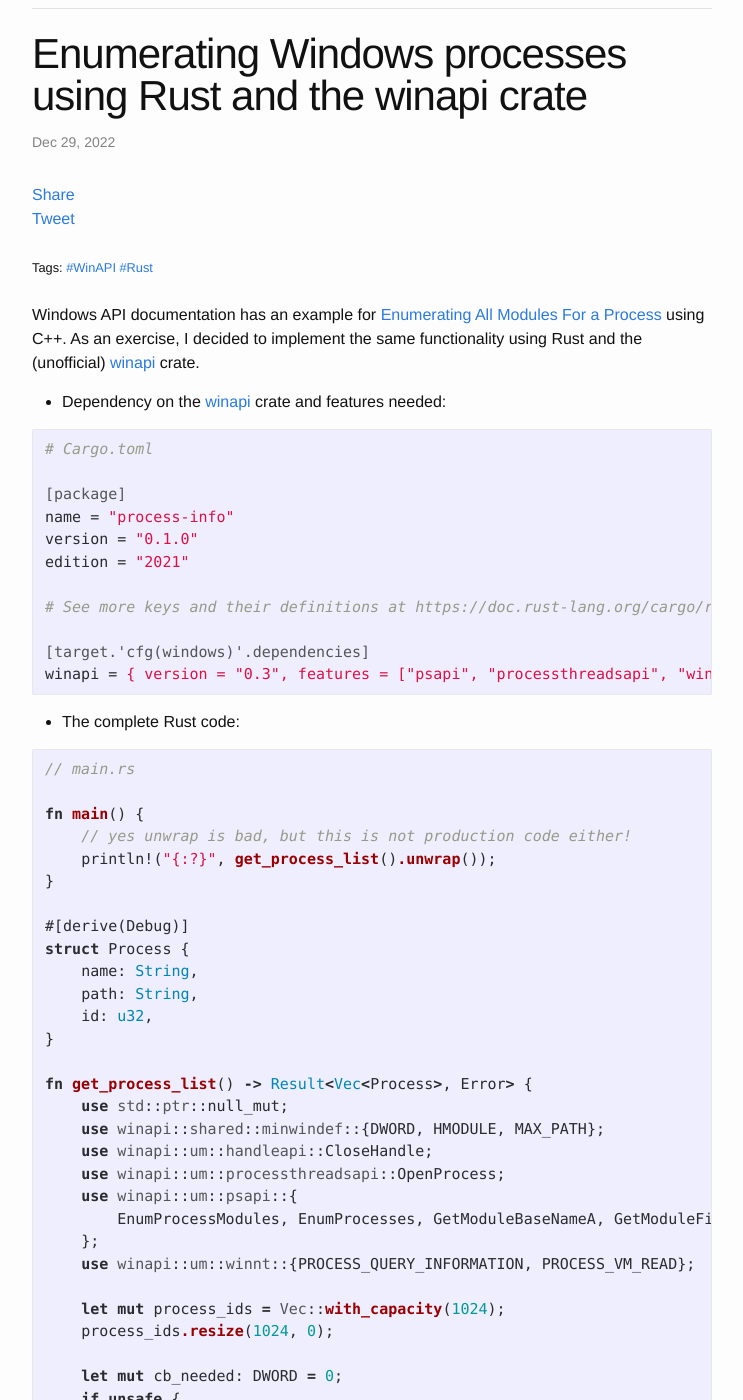
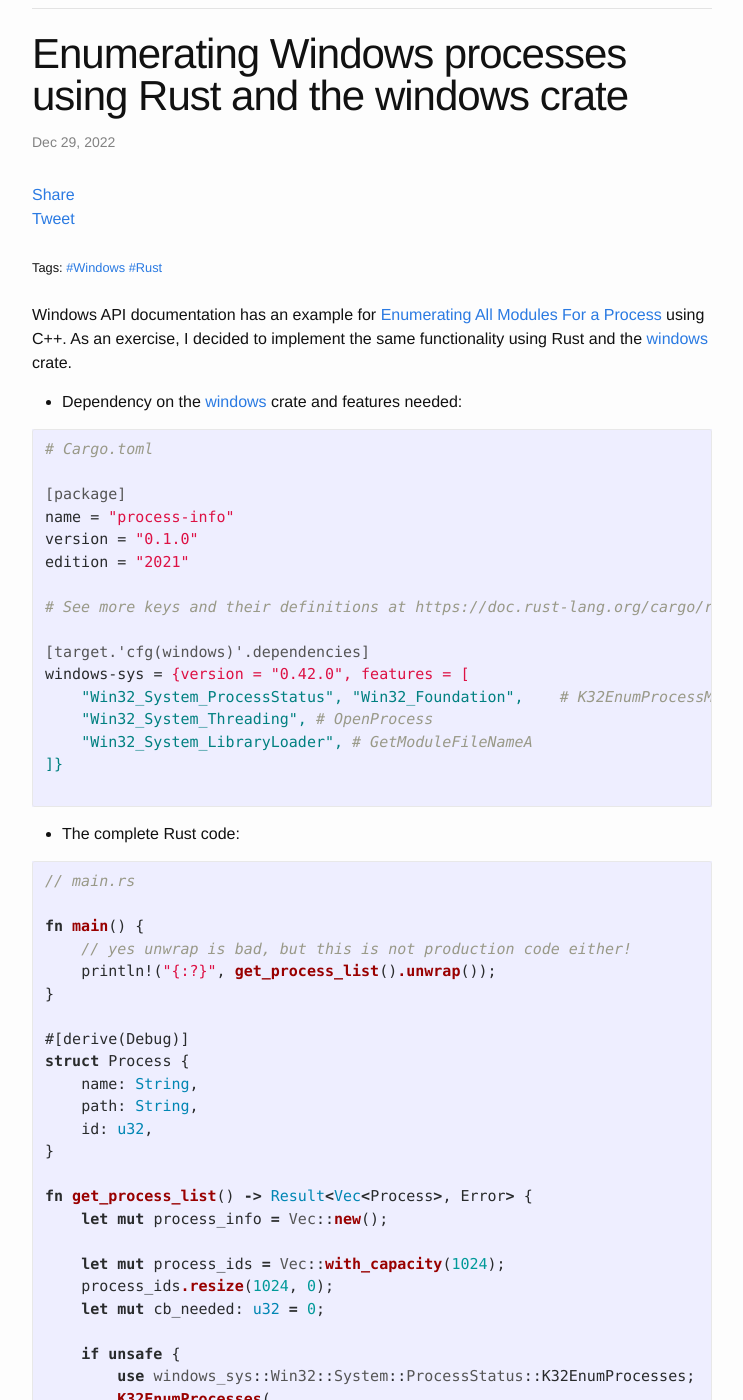
Before and after one commit to bazizi/bazizi.github.io, a Jekyll site: the page built from _posts/2022-12-29-enumerating-windows-processes-using-Rust.md, in a window 1280 px wide and 1400 px high, scrolled down 226 px. Shown: the whole window, without its empty margins (268-1011 px from the left). Built offline with Jekyll 4.4.1, drawn with Linux system fonts in a browser that asks for light colours; comment, search, counter and statistics services are not loaded; some of the changed text lies outside the part shown.

Commit message:
replace winapi with windows crate

````diff
--- a/_posts/2022-12-29-enumerating-windows-processes-using-Rust.md
+++ b/_posts/2022-12-29-enumerating-windows-processes-using-Rust.md
@@ -1,16 +1,16 @@
 ---
 layout: post
-title:  "Enumerating Windows processes using Rust and the winapi crate"
+title:  "Enumerating Windows processes using Rust and the windows crate"
 date:   2022-12-29
 tags:
-- WinAPI
+- Windows
 - Rust
 ---
 
-Windows API documentation has an example for [Enumerating All Modules For a Process](https://learn.microsoft.com/en-us/windows/win32/psapi/enumerating-all-modules-for-a-process) using C++. As an exercise, I decided to implement the same functionality using Rust and the  (unofficial) [winapi](https://docs.rs/winapi/latest/winapi/) crate.
+Windows API documentation has an example for [Enumerating All Modules For a Process](https://learn.microsoft.com/en-us/windows/win32/psapi/enumerating-all-modules-for-a-process) using C++. As an exercise, I decided to implement the same functionality using Rust and the  [windows](https://docs.rs/crate/windows-sys/latest) crate.
 
 
-- Dependency on the [winapi](https://docs.rs/winapi/latest/winapi/) crate and features needed:
+- Dependency on the [windows](https://docs.rs/crate/windows-sys/latest) crate and features needed:
 
 ```ini
 # Cargo.toml
@@ -23,7 +23,12 @@
 # See more keys and their definitions at https://doc.rust-lang.org/cargo/reference/manifest.html
 
 [target.'cfg(windows)'.dependencies]
-winapi = { version = "0.3", features = ["psapi", "processthreadsapi", "winnt", "handleapi"] }
+windows-sys = {version = "0.42.0", features = [
+    "Win32_System_ProcessStatus", "Win32_Foundation",    # K32EnumProcessModules, K32EnumProcesses
+    "Win32_System_Threading", # OpenProcess
+    "Win32_System_LibraryLoader", # GetModuleFileNameA
+]}
+
 ```
 
 - The complete Rust code:
@@ -44,24 +49,17 @@
 }
 
 fn get_process_list() -> Result<Vec<Process>, Error> {
-    use std::ptr::null_mut;
-    use winapi::shared::minwindef::{DWORD, HMODULE, MAX_PATH};
-    use winapi::um::handleapi::CloseHandle;
-    use winapi::um::processthreadsapi::OpenProcess;
-    use winapi::um::psapi::{
-        EnumProcessModules, EnumProcesses, GetModuleBaseNameA, GetModuleFileNameExA,
-    };
-    use winapi::um::winnt::{PROCESS_QUERY_INFORMATION, PROCESS_VM_READ};
+    let mut process_info = Vec::new();
 
     let mut process_ids = Vec::with_capacity(1024);
     process_ids.resize(1024, 0);
+    let mut cb_needed: u32 = 0;
 
-    let mut cb_needed: DWORD = 0;
     if unsafe {
-        // get the size needed for the process_ids buffer
-        EnumProcesses(
+        use windows_sys::Win32::System::ProcessStatus::K32EnumProcesses;
+        K32EnumProcesses(
             process_ids.as_mut_ptr(),
-            (process_ids.len() * std::mem::size_of::<DWORD>()) as DWORD,
+            (process_ids.len() * std::mem::size_of::<u32>()) as u32,
             &mut cb_needed,
         )
     } == 0
@@ -71,11 +69,11 @@
         println!("\nInitial EnumProcesses success");
     }
 
-
-    let num_processes = cb_needed as usize / std::mem::size_of::<DWORD>();
+    let num_processes = cb_needed as usize / std::mem::size_of::<u32>();
     process_ids.resize(num_processes, 0);
 
-    let mut process_info = Vec::new();
+    use windows_sys::Win32::System::Threading::OpenProcess;
+    use windows_sys::Win32::System::Threading::{PROCESS_QUERY_INFORMATION, PROCESS_VM_READ};
 
     for i in 0..num_processes {
         let process_handle = unsafe {
@@ -86,39 +84,47 @@
             )
         };
 
-        if process_handle.is_null() {
+        if process_handle == 0 {
             continue;
         }
 
-        let mut process_name = Vec::<i8>::new();
-        process_name.resize(MAX_PATH, 0);
+        use windows_sys::Win32::Foundation::MAX_PATH;
 
-        let mut process_path = Vec::<i8>::new();
-        process_path.resize(MAX_PATH, 0);
+        let mut process_name = Vec::<u8>::new();
+        process_name.resize(MAX_PATH as usize, 0);
 
-        let mut module_handle: HMODULE = null_mut();
+        let mut process_path = Vec::<u8>::new();
+        process_path.resize(MAX_PATH as usize, 0);
+
+        use windows_sys::Win32::Foundation::HINSTANCE;
+        let mut module_handle: HINSTANCE = 0;
         cb_needed = 0;
 
         unsafe {
-            if EnumProcessModules(
+            use windows_sys::Win32::System::ProcessStatus::K32EnumProcessModules;
+
+            if K32EnumProcessModules(
                 process_handle,
                 &mut module_handle,
-                std::mem::size_of::<HMODULE>() as DWORD,
+                std::mem::size_of::<u32>() as u32,
                 &mut cb_needed,
             ) != 0
             {
-                GetModuleFileNameExA(
+                use windows_sys::Win32::System::ProcessStatus::K32GetModuleFileNameExA;
+
+                K32GetModuleFileNameExA(
                     process_handle,
                     module_handle,
                     process_path.as_mut_ptr(),
-                    process_path.len() as DWORD,
+                    process_path.len() as u32,
                 );
 
-                GetModuleBaseNameA(
+                use windows_sys::Win32::System::ProcessStatus::K32GetModuleBaseNameA;
+                K32GetModuleBaseNameA(
                     process_handle,
                     module_handle,
                     process_name.as_mut_ptr(),
-                    process_name.len() as DWORD,
+                    process_name.len() as u32,
                 );
 
                 let process = Process {
@@ -140,12 +146,14 @@
                 process_info.push(process);
             }
 
+            use windows_sys::Win32::Foundation::CloseHandle;
             CloseHandle(process_handle);
         }
     }
 
     Ok(process_info)
 }
+
 ```
 
 
````
Also changed, not shown: other parts of _posts/2022-12-29-enumerating-windows-processes-using-Rust.md (+2 -2 lines).
